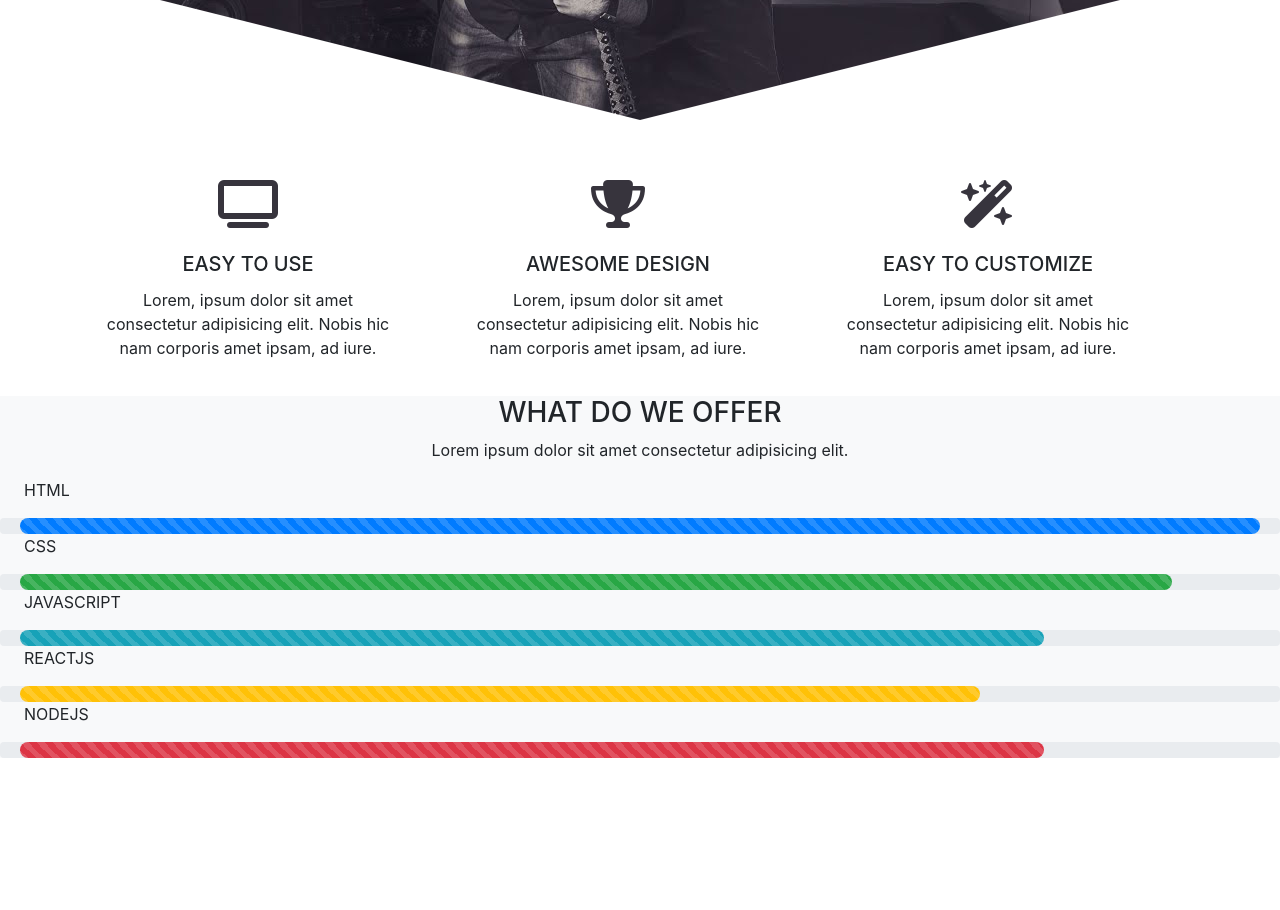
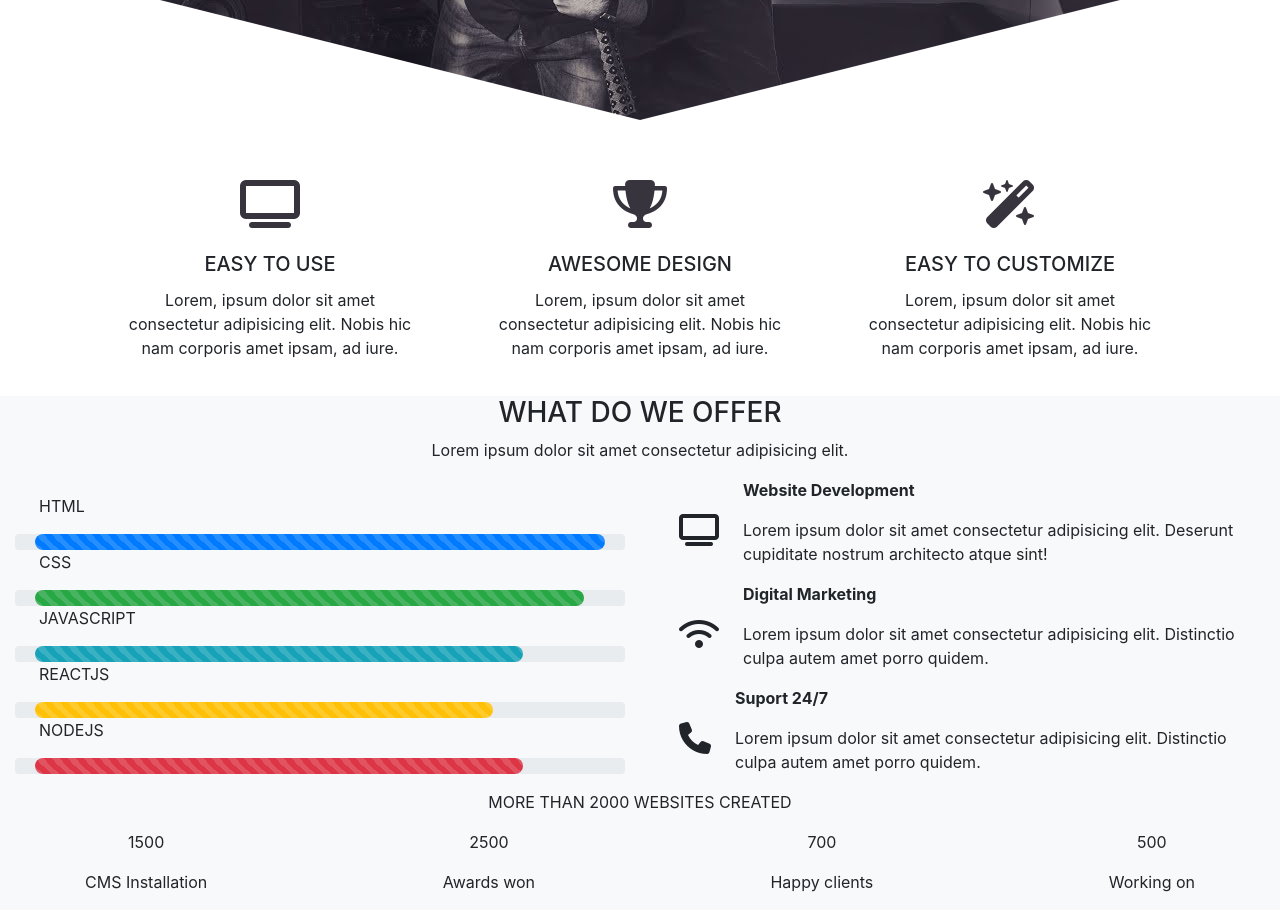
Before and after one commit to awaisdev2/project12, a plain HTML site: page index.html in a window 1280 px wide. Shown: the part 520-1430 px from the top of the page. Before the commit the page ends 1278 px from the top, so only its background shows below. Drawn offline with nearby package versions, Linux system fonts and the light colour scheme; a script that the page names is missing.

Commit message:
add jquery counter

```diff
--- a/index.html
+++ b/index.html
@@ -5,6 +5,7 @@
     <meta charset="utf-8">
     <meta name="viewport" content="width=device-width, initial-scale=1, shrink-to-fit=no">
     <link rel="stylesheet" href="style.css">
+    <link rel="stylesheet" href="https://cdnjs.cloudflare.com/ajax/libs/Counter-Up/1.0.0/jquery.counterup.min.js">
     <!-- Bootstrap CSS -->
     <link rel="stylesheet" href="https://cdn.jsdelivr.net/npm/bootstrap@4.0.0/dist/css/bootstrap.min.css" integrity="sha384-Gn5384xqQ1aoWXA+058RXPxPg6fy4IWvTNh0E263XmFcJlSAwiGgFAW/dAiS6JXm" crossorigin="anonymous">
 
@@ -50,7 +51,7 @@
 </section>
 </div>
 
-<div class="card-deck text-center container my-3 mx-5">
+<div class="card-deck d-lg-flex d-sm-block mx-auto text-center container my-3">
   <div class="card border-0">
     <div class="card-body">
       <i class="fa-solid fa-3x my-4 icon fa-tv"></i>
@@ -76,8 +77,9 @@
 <div class="bg-light">
   <h3 class="text-uppercase text-center">What do we offer</h3>
   <p class="text-center">Lorem ipsum dolor sit amet consectetur adipisicing elit.</p>
-  <div>
-    <p class="ml-4">HTML</p>
+  <div class="d-sm-block d-md-block justify-content-center align-items-center d-lg-flex">
+    <div class="col-md-6">
+      <p class="ml-4">HTML</p>
     <div class="progress">
       <div class="progress-bar d-block progress-bar-striped round-wrapper" role="progressbar" style="width: 100%" aria-valuenow="10" aria-valuemin="0" aria-valuemax="100"></div>
     </div>
@@ -95,18 +97,71 @@
       <div class="progress-bar d-block progress-bar-striped round-wrapper bg-warning" role="progressbar" style="width: 75%" aria-valuenow="75" aria-valuemin="0" aria-valuemax="100"></div>
     </div>
      <P class="ml-4">NODEJS</P>
-    <div class="progress">
+     <div class="progress">
 
       <div class="progress-bar d-block progress-bar-striped round-wrapper bg-danger" role="progressbar" style="width: 80%" aria-valuenow="100" aria-valuemin="0" aria-valuemax="100"></div>
     </div>
   </div>
+  <div class="col-md-6">
+
+    <div class="d-flex justify-content-center align-items-center">
+      <i class="fa-solid mx-4 fa-2x fa-tv"></i>
+      <div>
+        <p class="font-weight-bold">Website Development</p>
+        <p>Lorem ipsum dolor sit amet consectetur adipisicing elit. Deserunt cupiditate nostrum architecto atque sint!</p>
+        </div>
+      </div>
+      <div class="d-flex justify-content-center align-items-center">
+      <i class="fa-solid mx-4 fa-2x fa-wifi"></i>
+      <div>
+    <p class="font-weight-bold">Digital Marketing</p>
+    <p>Lorem ipsum dolor sit amet consectetur adipisicing elit. Distinctio culpa autem amet porro quidem.</p>
+  </div>
+</div>
+<div class="d-flex justify-content-center align-items-center">
+    <i class="fa-solid mx-4 fa-2x fa-phone"></i>
+    <div>
+    <p class="font-weight-bold">Suport 24/7</p>
+    <p>Lorem ipsum dolor sit amet consectetur adipisicing elit. Distinctio culpa autem amet porro quidem.</p>
+  </div>
+</div>
+</div>
 </div>
 
-    <!-- Optional JavaScript -->
-    <!-- jQuery first, then Popper.js, then Bootstrap JS -->
+<div>
+  <p class="text-center text-uppercase">More than 2000 websites created</p>
+  <div class="d-flex justify-content-between container">
+    <div class="text-center">
+      <p class="count">1500</p>
+      <p>CMS Installation</p>
+    </div>
+    <div class="text-center">
+      <p class="count">2500</p>
+      <p>Awards won</p>
+    </div>
+    <div class="text-center">
+      <p class="count">700</p>
+      <p>Happy clients</p>
+    </div>
+    <div class="text-center">
+      <p class="count">500</p>
+      <p>Working on</p>
+    </div>
+  </div>
+</div>
+
+    <script src="index.js"></script>
+    <script src="https://ajax.googleapis.com/ajax/libs/jquery/3.4.1/jquery.min.js"></script>
+    <script src="https://cdnjs.cloudflare.com/ajax/libs/waypoints/4.0.1/jquery.waypoints.min.js" integrity="sha256-jDnOkIOq2KnsQZTcBTEnsp76FnfMEttF6AV2DF2fFNE" crossorigin="anonymous"></script>
     <script src="https://code.jquery.com/jquery-3.2.1.slim.min.js" integrity="sha384-KJ3o2DKtIkvYIK3UENzmM7KCkRr/rE9/Qpg6aAZGJwFDMVNA/GpGFF93hXpG5KkN" crossorigin="anonymous"></script>
     <script src="https://cdn.jsdelivr.net/npm/popper.js@1.12.9/dist/umd/popper.min.js" integrity="sha384-ApNbgh9B+Y1QKtv3Rn7W3mgPxhU9K/ScQsAP7hUibX39j7fakFPskvXusvfa0b4Q" crossorigin="anonymous"></script>
     <script src="https://cdn.jsdelivr.net/npm/bootstrap@4.0.0/dist/js/bootstrap.min.js" integrity="sha384-JZR6Spejh4U02d8jOt6vLEHfe/JQGiRRSQQxSfFWpi1MquVdAyjUar5+76PVCmYl" crossorigin="anonymous"></script>
     <script src="https://kit.fontawesome.com/fb2c41aabf.js" crossorigin="anonymous"></script>
+    <script>
+      $('.count').counterUp({
+    delay:10,
+    time:3000
+})
+    </script>
   </body>
 </html>
```
